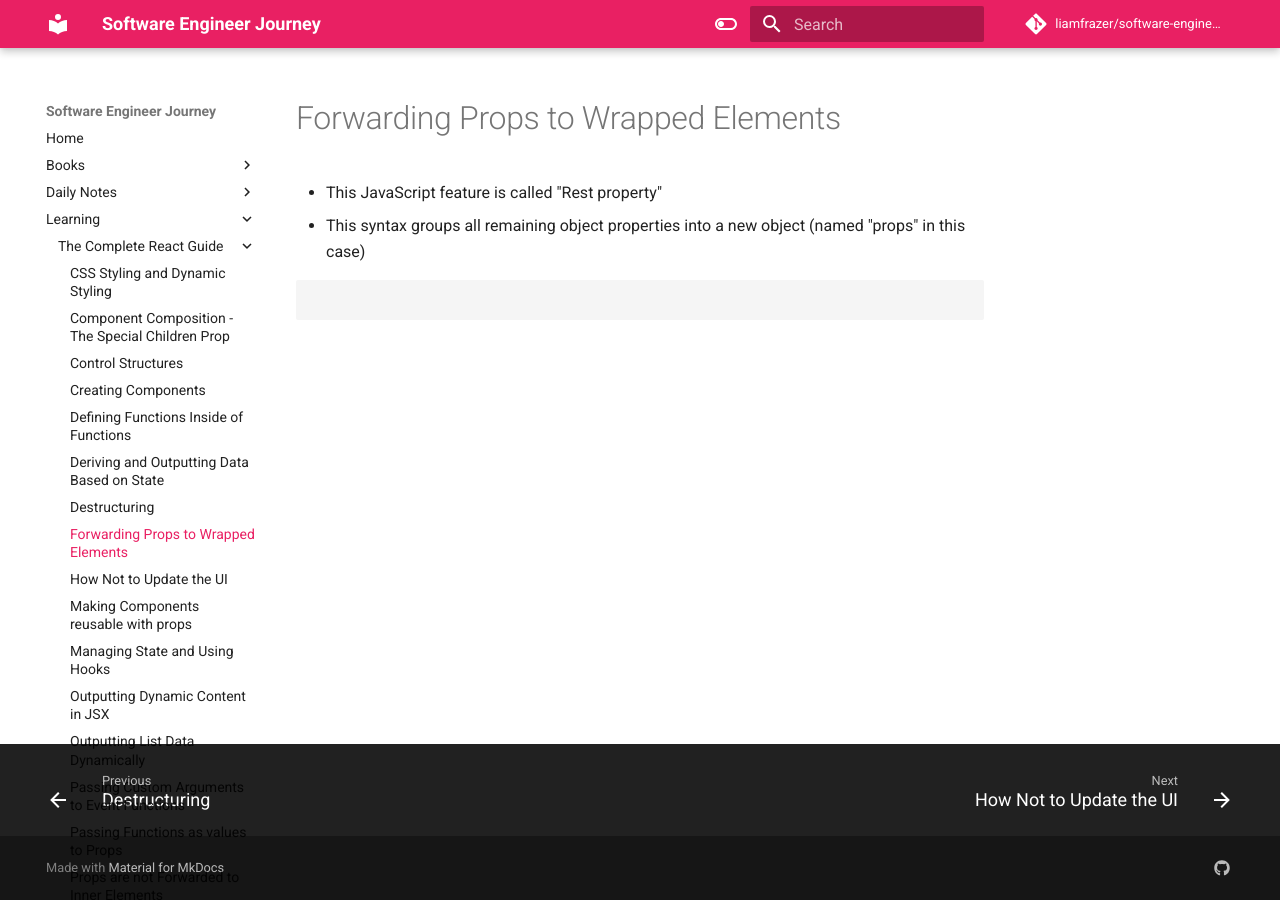
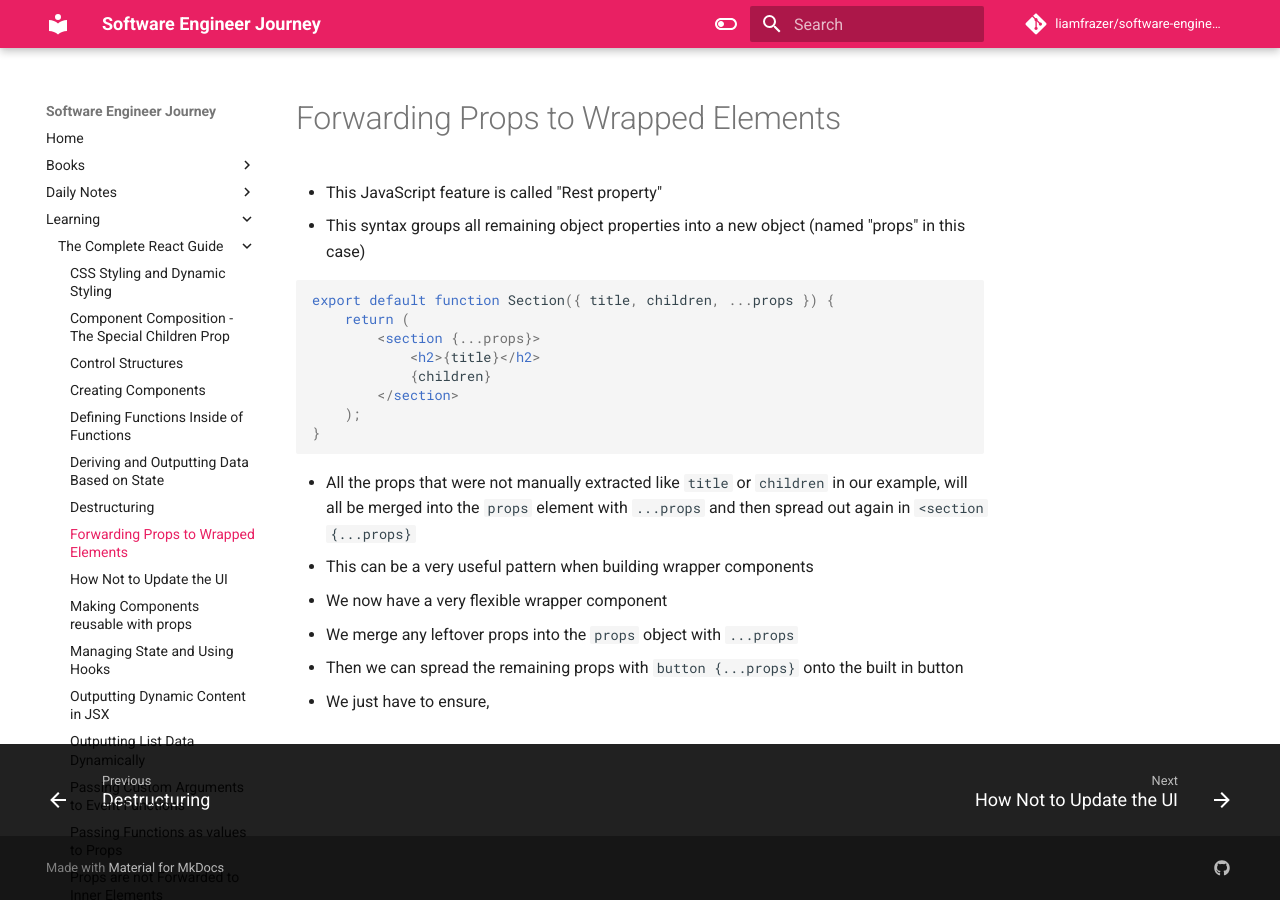
Before and after one commit to liamfrazer/software-engineer-journey, an MkDocs documentation site: the page built from docs/Learning/The Complete React Guide/Forwarding Props to Wrapped Elements.md, in a window 1280 px wide. Built offline with MkDocs 1.6.1 and Material for MkDocs 9.7.7, drawn with Linux system fonts in a browser that asks for light colours; comment, search, counter and statistics services are not loaded.

Commit message:
vault backup: 2023-12-21 15:53:08

````diff
--- a/docs/Learning/The Complete React Guide/Forwarding Props to Wrapped Elements.md
+++ b/docs/Learning/The Complete React Guide/Forwarding Props to Wrapped Elements.md
@@ -12,5 +12,20 @@ tags:
 * This syntax groups all remaining object properties into a new object (named "props" in this case)
 
 ```jsx
+export default function Section({ title, children, ...props }) {
+	return (
+		<section {...props}>
+			<h2>{title}</h2>
+			{children}
+		</section>
+	);
+}
+```
 
-```
+* All the props that were not manually extracted like `title` or `children` in our example, will all be merged into the `props` element with `...props` and then spread out again in `<section {...props}`
+* This can be a very useful pattern when building wrapper components
+* We now have a very flexible wrapper component
+
+* We merge any leftover props into the `props` object with `...props`
+* Then we can spread the remaining props with `button {...props}` onto the built in button
+* We just have to ensure,
````
